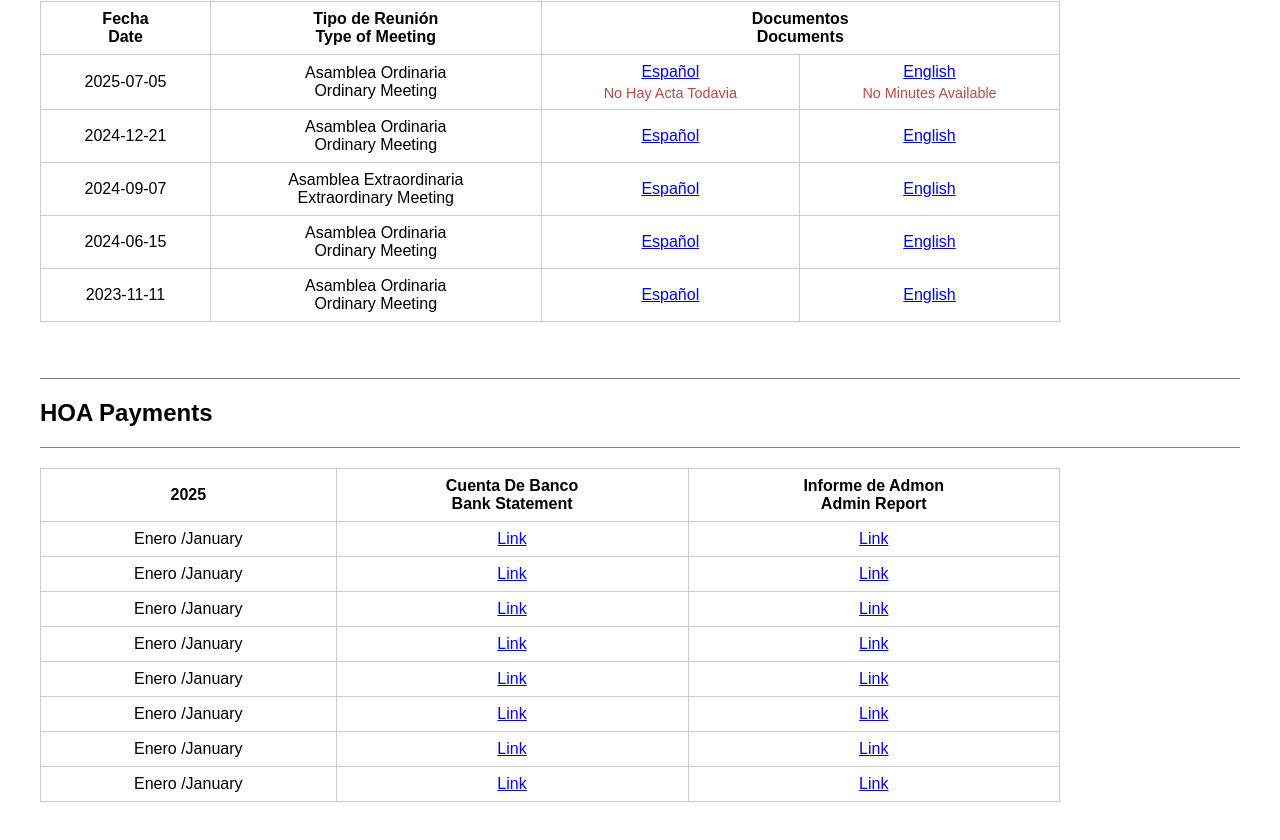
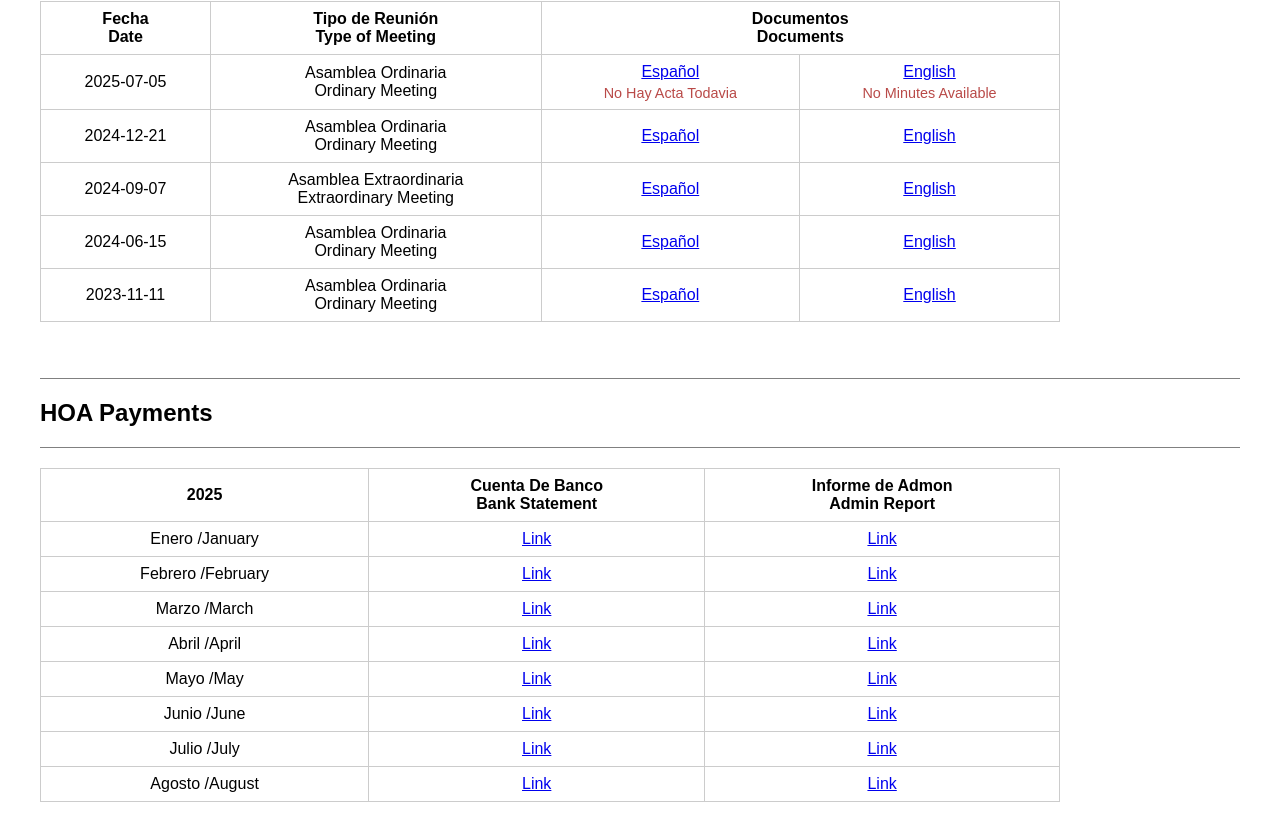
Before and after one commit to grdino/isla-trapani, a Next.js app: page /owners in a window 1280 px wide. Shown: the part 622-1462 px from the top of the page. Built offline with nearby package versions, Linux system fonts and the light colour scheme; sample sign-in values are in the browser's storage.

Commit message:
Update owners.js

```diff
--- a/pages/owners.js
+++ b/pages/owners.js
@@ -135,7 +135,7 @@ export default function Owners() {
            </tbody>
          </table>
 
-          {/* New Section: Asambleas / Assemblies */}
+          {/* New Section: Cuotas / HOA Payments */}
          <br />
          <br />
          <hr className="full-line" />
@@ -165,7 +165,7 @@ export default function Owners() {
                 </td>
               </tr>
               <tr>
-                <td data-label="2025">Enero&#10;/January</td>
+                <td data-label="2025">Febrero&#10;/February</td>
                 <td data-label="Banco&#10;/Bank">
                   <a href="/owners-docs/bank_2025-02.pdf" target="_self">
                     Link
@@ -178,7 +178,7 @@ export default function Owners() {
                 </td>
               </tr>
               <tr>
-                <td data-label="2025">Enero&#10;/January</td>
+                <td data-label="2025">Marzo&#10;/March</td>
                 <td data-label="Banco&#10;/Bank">
                   <a href="/owners-docs/bank_2025-03.pdf" target="_self">
                     Link
@@ -191,7 +191,7 @@ export default function Owners() {
                 </td>
               </tr>
               <tr>
-                <td data-label="2025">Enero&#10;/January</td>
+                <td data-label="2025">Abril&#10;/April</td>
                 <td data-label="Banco&#10;/Bank">
                   <a href="/owners-docs/bank_2025-04.pdf" target="_self">
                     Link
@@ -204,7 +204,7 @@ export default function Owners() {
                 </td>
               </tr>
               <tr>
-                <td data-label="2025">Enero&#10;/January</td>
+                <td data-label="2025">Mayo&#10;/May</td>
                 <td data-label="Banco&#10;/Bank">
                   <a href="/owners-docs/bank_2025-05.pdf" target="_self">
                     Link
@@ -217,7 +217,7 @@ export default function Owners() {
                 </td>
               </tr>
               <tr>
-                <td data-label="2025">Enero&#10;/January</td>
+                <td data-label="2025">Junio&#10;/June</td>
                 <td data-label="Banco&#10;/Bank">
                   <a href="/owners-docs/bank_2025-06.pdf" target="_self">
                     Link
@@ -230,7 +230,7 @@ export default function Owners() {
                 </td>
               </tr>
               <tr>
-                <td data-label="2025">Enero&#10;/January</td>
+                <td data-label="2025">Julio&#10;/July</td>
                 <td data-label="Banco&#10;/Bank">
                   <a href="/owners-docs/bank_2025-07.pdf" target="_self">
                     Link
@@ -243,7 +243,7 @@ export default function Owners() {
                 </td>
               </tr>
               <tr>
-                <td data-label="2025">Enero&#10;/January</td>
+                <td data-label="2025">Agosto&#10;/August</td>
                 <td data-label="Banco&#10;/Bank">
                   <a href="/owners-docs/bank_2025-08.pdf" target="_self">
                     Link
```
